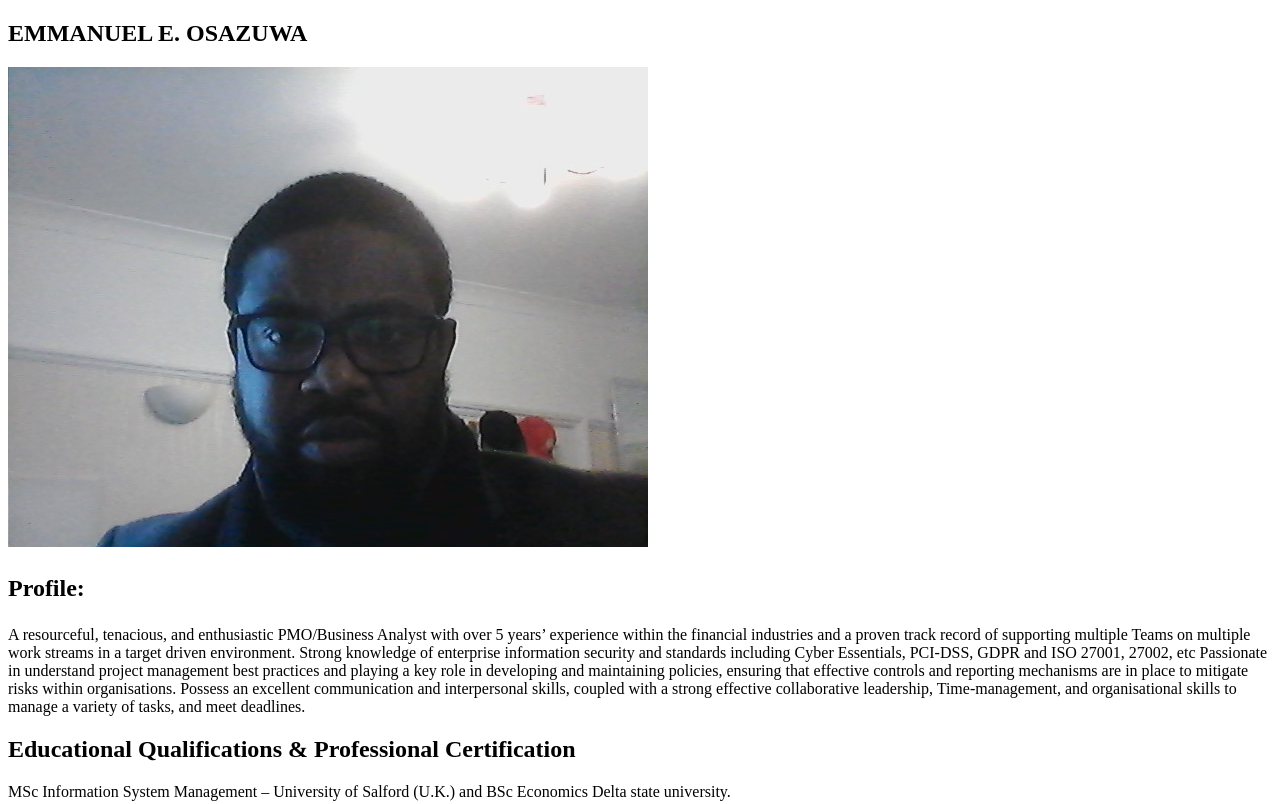
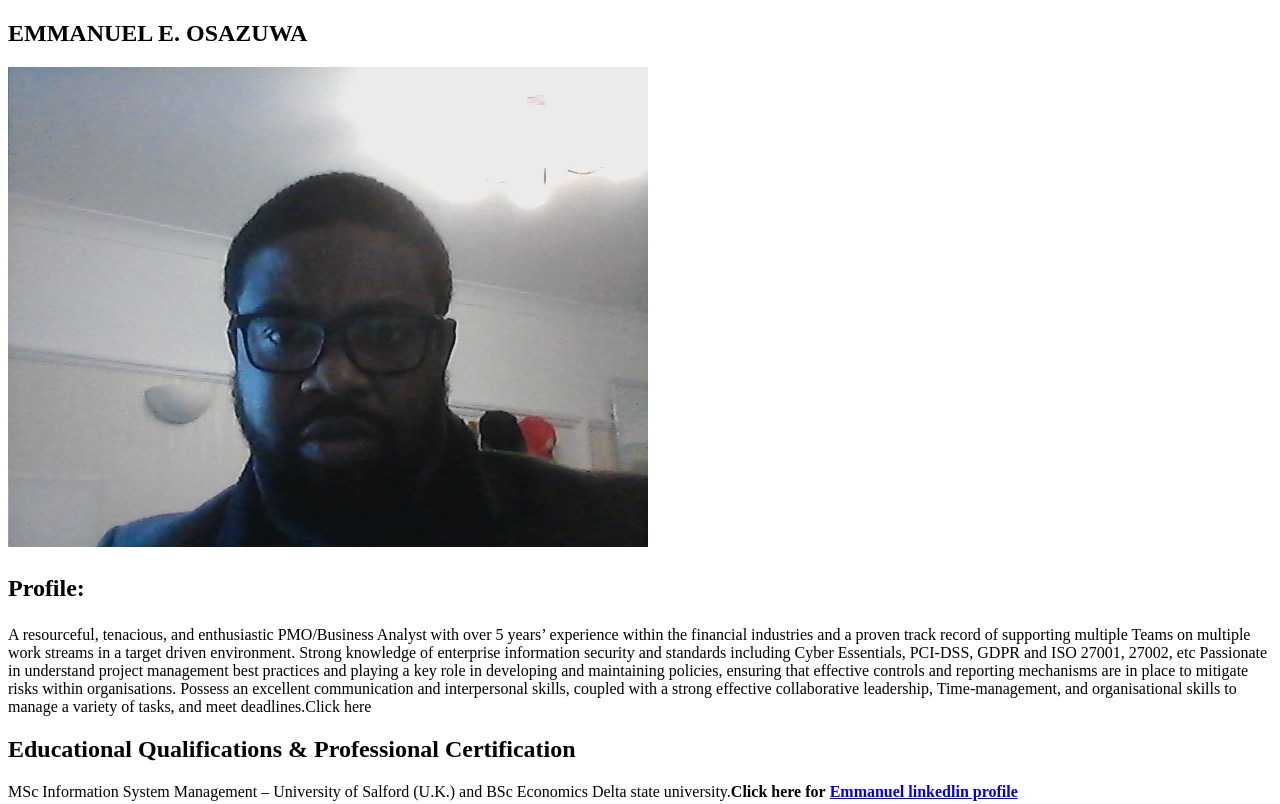
Before and after one commit to Emmanuelosazuwa/Assignment-2, a plain HTML site: page index.html in a window 1280 px wide. Shown: the top 804 px of the page. Drawn offline with Linux system fonts and the light colour scheme.

Commit message:
add new line

```diff
--- a/index.html
+++ b/index.html
@@ -23,12 +23,17 @@
       within organisations. Possess an excellent communication and interpersonal
       skills, coupled with a strong effective collaborative leadership,
       Time-management, and organisational skills to manage a variety of tasks,
-      and meet deadlines.
+      and meet deadlines.Click here
     </p>
     <h2>Educational Qualifications & Professional Certification</h2>
     <p>
       MSc Information System Management – University of Salford (U.K.) and BSc
-      Economics Delta state university.
+      Economics Delta state university.<strong>Click here for</strong>
+      <a
+        href="https://www.linkedin.com/in/emmanuel-e-osazuwa-13878746/"
+        target="_blank"
+        ><strong>Emmanuel linkedlin profile</strong>
+      </a>
     </p>
     <h2>Sport</h2>
     <p>Full time martial art sport instructor that loves :</p>
```
